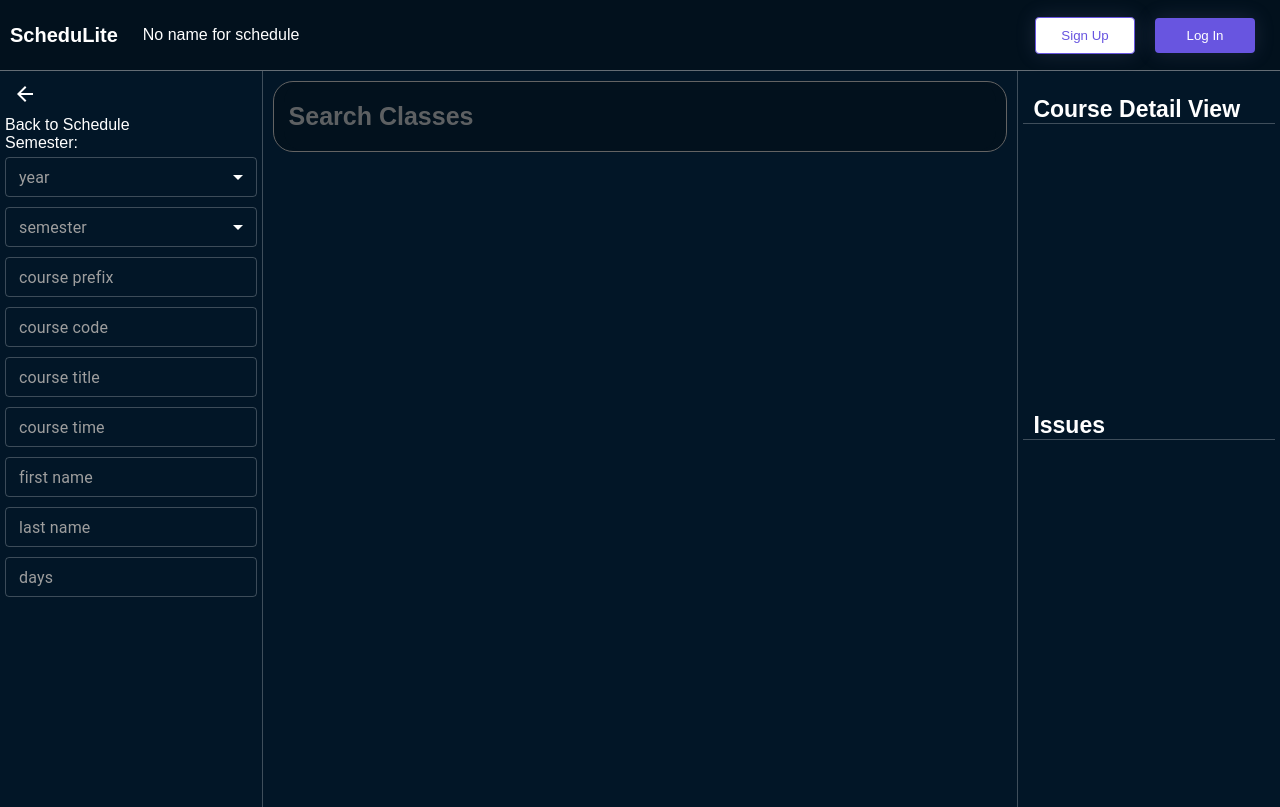
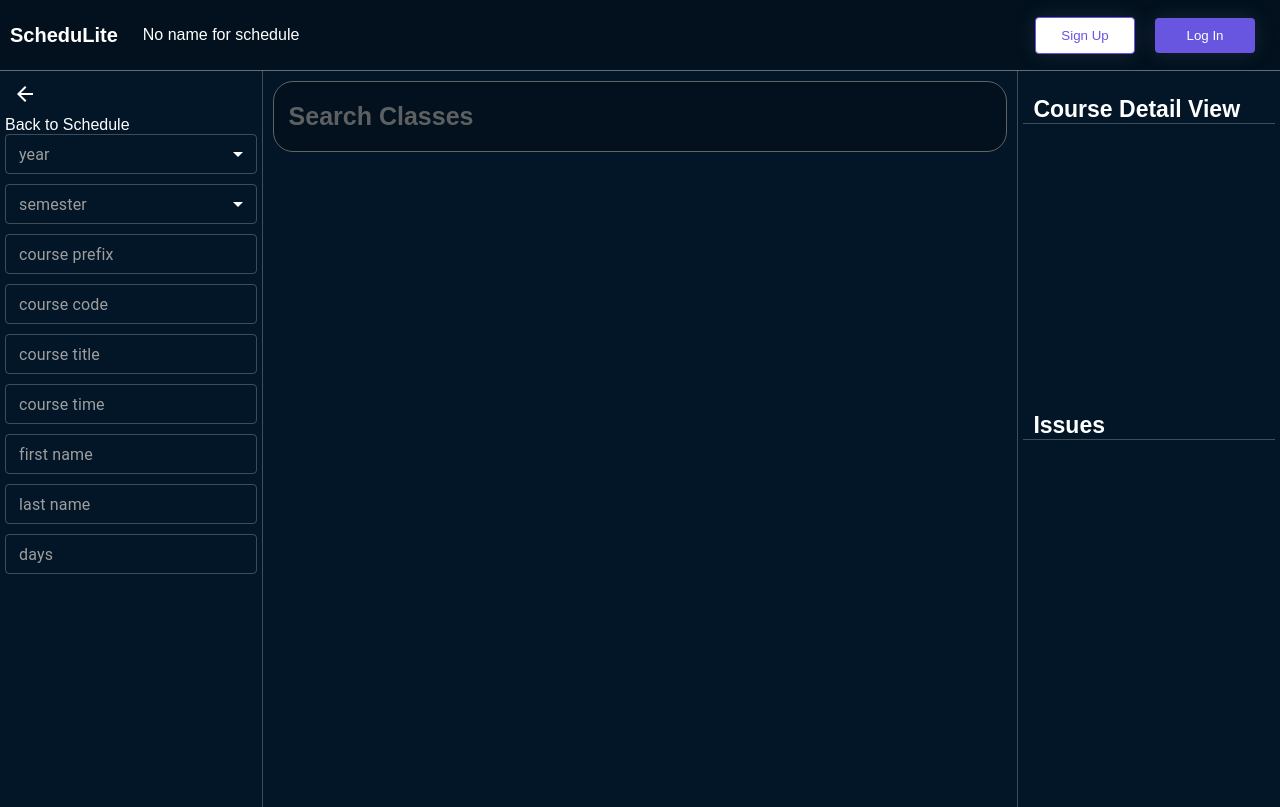
Before and after one commit to TheDeafOne/ScheduLite, a React (Create React App) app in the folder schedulite.clientapp/: page /Search in a window 1280 px wide. Built offline with nearby package versions, Linux system fonts and the light colour scheme.

Commit message:
removed semester label

```diff
--- a/schedulite.clientapp/src/screens/SearchScreen/SearchScreenComponents/FilterPanel.tsx
+++ b/schedulite.clientapp/src/screens/SearchScreen/SearchScreenComponents/FilterPanel.tsx
@@ -30,7 +30,6 @@ const FilterPanel = ({filters, onEnter} : {filters : any, onEnter : Function}) =
                 Back to Schedule
             </div>
             <div className={"filters"}>
-                <label htmlFor={"semester-filter"}>Semester: </label>
                 {filters.map((filterInfo: any) => {
 
                     return (
@@ -40,7 +39,7 @@ const FilterPanel = ({filters, onEnter} : {filters : any, onEnter : Function}) =
                         sx={{paddingBottom:"10px"}}
                         select={filterInfo.type === "selection"}
                         size="small"
-                        onChange={(event) => handleKeyDown(event, filterInfo.setFilter)}
+                        onKeyDown={(event) => handleKeyDown(event, filterInfo.setFilter)}
                         value={filterInfo.value}
                         label={filterInfo.name}
                         className="filter-input"
```
